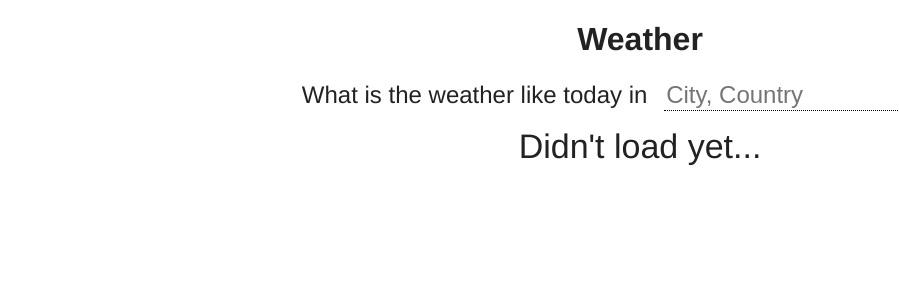
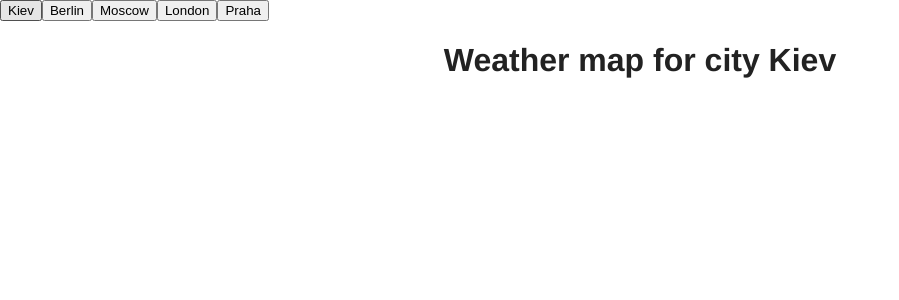
Before and after one commit to LiliVia/Weather-App, a React (Create React App) app: page / in a window 1280 px wide. Shown: the top 300 px of the page, without its empty margins (0-899 px from the left). Built offline with nearby package versions, Linux system fonts and the light colour scheme.

Commit message:
Create buttons for cities

```diff
--- a/src/App.js
+++ b/src/App.js
@@ -1,58 +1,63 @@
 import React, { Component } from 'react';
 import './App.css';
 
+const PLACES = [
+  { name: 'Kiev' },
+  { name: 'Berlin' },
+  { name: 'Moscow' },
+  { name: 'London' },
+  { name: 'Praha' },
+];
+
+class WeatherMap extends Component {
+  render() {
+    return <h1> Weather map for city {this.props.name}</h1>;
+  }
+}
+
 class App extends Component {
-  state = {
-    location: '',
-    data: {},
-  };
+  // state = {
+  //   location: '',
+  //   data: {},
+  // };
 
-  fetchData = evt => {
-    evt.preventDefault();
+  // fetchData = evt => {
+  //   evt.preventDefault();
 
-    const location = encodeURIComponent(this.state.location);
+  //   const location = encodeURIComponent(this.state.location);
 
-    const url =
-      'http://api.openweathermap.org/data/2.5/forecast?q=' +
-      location +
-      '&APPID=98040809559bde26b804d64b294bff4c&units=metric';
+  //   const url =
+  //     'http://api.openweathermap.org/data/2.5/forecast?q=' +
+  //     location +
+  //     '&APPID=98040809559bde26b804d64b294bff4c&units=metric';
 
-    fetch(url)
-      .then(res => res.json())
-      .then(json => {
-        this.setState({ data: json });
-      });
-  };
+  //   fetch(url)
+  //     .then(res => res.json())
+  //     .then(json => {
+  //       this.setState({ data: json });
+  //     });
+  // };
 
-  changeLocation = evt => {
-    this.setState({
-      location: evt.target.value,
-    });
-  };
+  // changeLocation = evt => {
+  //   this.setState({
+  //     location: evt.target.value,
+  //   });
+  // };
 
   render() {
-    var currentTemp = "Didn't load yet...";
-    if (this.state.data.list) {
-      var mainTemp = this.state.data.list[0].main.temp;
-      currentTemp = `${mainTemp} C`;
-    }
     return (
-      <div>
-        <h1>Weather</h1>
-        <form onSubmit={this.fetchData}>
-          <label>
-            What is the weather like today in
-            <input
-              placeholder={'City, Country'}
-              type="text"
-              value={this.state.location}
-              onChange={this.changeLocation}
-            />
-          </label>
-        </form>
-        <p className="temp-wrapper">
-          <span className="temp">{currentTemp}</span>
-        </p>
+      <div className="App">
+        {PLACES.map((place, index) => (
+          <button
+            key={index}
+            onClick={() => {
+              console.log('clicked index ' + index);
+            }}
+          >
+            {place.name}
+          </button>
+        ))}
+        <WeatherMap name={'Kiev'} />
       </div>
     );
   }
```
